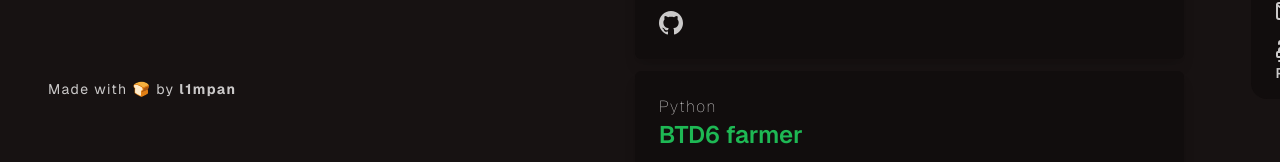
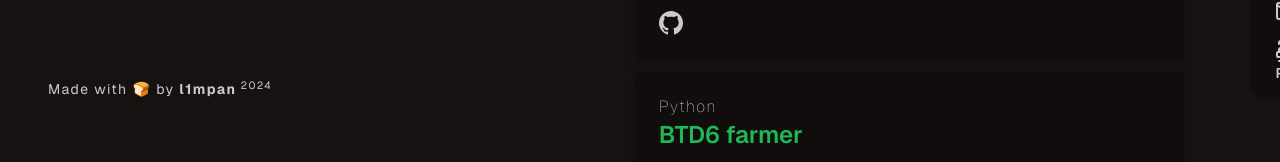
Before and after one commit to linus-jansson/limpan.dev, a Next.js app: page / in a window 1280 px wide. Shown: the part 621-783 px from the top of the page. Built offline with nearby package versions, Linux system fonts and the light colour scheme.

Commit message:
year bc why not

```diff
--- a/src/app/page.tsx
+++ b/src/app/page.tsx
@@ -33,7 +33,7 @@ const Projects = () => projects.map(project => {
 });
 
 const Cc = () => {
-    return (<p className="text-sm tracking-widest">Made with 🍞 by <span className="font-bold">l1mpan</span></p>);
+    return (<p className="text-sm tracking-widest">Made with 🍞 by <span className="font-bold">l1mpan</span><sup> {new Date().getFullYear()}</sup></p>);
 }
 
 const Main = () => {
```
